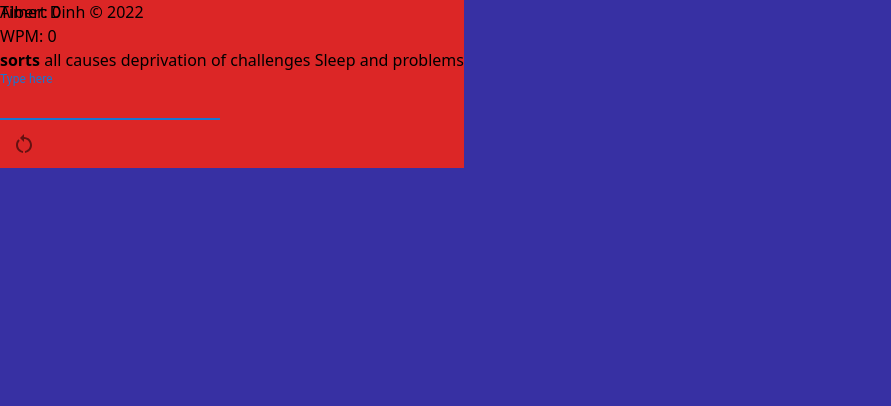
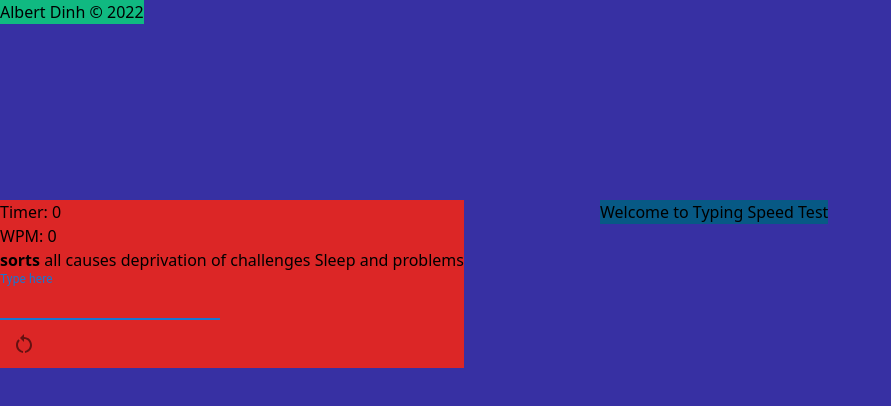
Before and after one commit to albert-dinh-01/TypingTest, a React (Create React App) app in the folder front/: page / in a window 1280 px wide. Shown: the top 406 px of the page, without its empty margins (0-891 px from the left). Built offline with nearby package versions, Linux system fonts and the light colour scheme.

Commit message:
Components colour coded and ready to be moved around

```diff
--- a/front/src/components/Footer/Footer.tsx
+++ b/front/src/components/Footer/Footer.tsx
@@ -2,7 +2,7 @@ import React from "react";
 
 const Footer = () => {
 	return (
-		<div className="absolute" id="footerContainer">
+		<div className="absolute bg-emerald-500" id="footerContainer">
 			<p id="footerText">Albert Dinh &copy; 2022</p>
 		</div>
 	);
--- a/front/src/components/TextField/TextField.tsx
+++ b/front/src/components/TextField/TextField.tsx
@@ -124,7 +124,7 @@ const TextFieldComponent = () => {
 	};
 
 	return (
-		<div id="textFieldContainer" className="absolute bg-red-600">
+		<div id="textFieldContainer" className="absolute bg-red-600 top-[200px]">
 			<div className="" id="timer">
 				<Timer
 					startCount={startCountYet}
--- a/front/src/components/WelcomeText/WelcomeText.tsx
+++ b/front/src/components/WelcomeText/WelcomeText.tsx
@@ -2,7 +2,7 @@ import React from "react";
 
 const WelcomeText = () => {
 	return (
-		<div className="absolute" id="welcomeContainer">
+		<div className="absolute bg-sky-800 top-[200px] left-[600px]" id="welcomeContainer">
 			<p className="" id="welcomeText">
 				Welcome to Typing Speed Test
 			</p>
```
